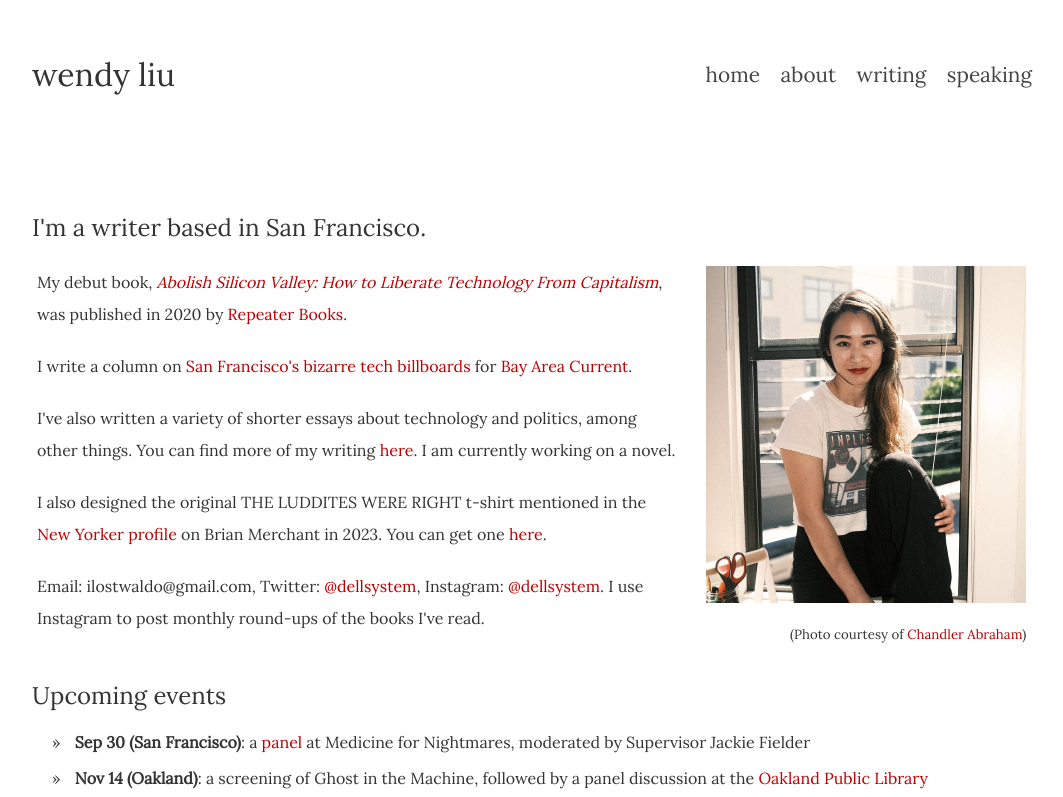
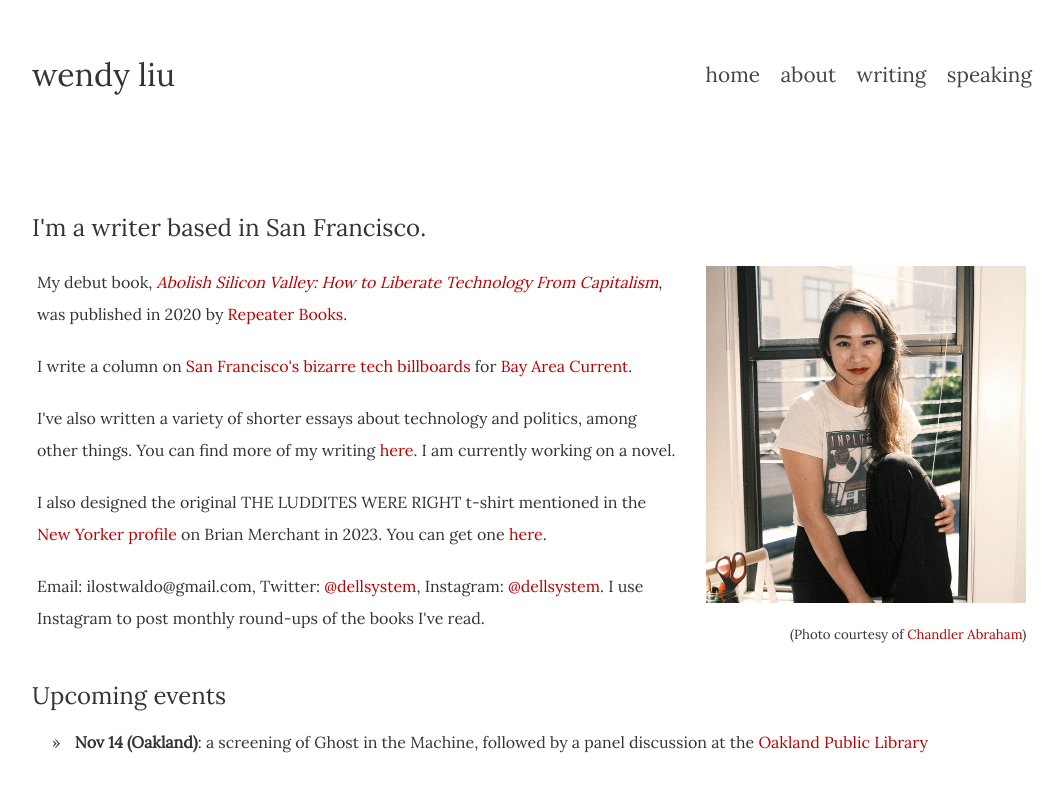
Before and after one commit to dellsystem/dellsystem.github.io, a Jekyll site: the page built from index.html, in a window 1280 px wide and 1400 px high. Shown: the top 797 px of the window, without its empty margins (108-1171 px from the left). Built offline with Jekyll 4.4.1, drawn with Linux system fonts in a browser that asks for light colours; some of the changed text lies outside the part shown.

Commit message:
Update events, writing
Added Current piece, moved Jackie event

```diff
--- a/_includes/past.html
+++ b/_includes/past.html
@@ -1,4 +1,5 @@
 <ul>
+  <li><strong>Medicine for Nightmares (September 30, 2026)</strong>: a <a href="https://www.instagram.com/p/DcSB4WkPQ6F/">panel</a> moderated by Supervisor Jackie Fielder, with Alex Hanna and Tamara Kneese</li>
   <li><strong>Bay Area Current x Tech Workers Coalition &mdash; Oakland, California (September 23, 2026)</strong>: book launch event for <a href="https://againsttecholigarchy.com/">Against Tech Oligarchy</a> by JS Tan and Clarissa Redwine, at Clio's. In person (not recorded)</li>
   <li><strong>The Left Hook with Wajahat Ali (September 10, 2026)</strong>: a Substack live conversation with Wajahat Ali and Adam Becker. <a href="https://thelefthook.substack.com/p/why-we-must-abolish-silicon-valley">Recorded</a>.</li>
   <li><strong>City Lights (August 26, 2026)</strong>: <a href="https://citylights.com/events/adrian-daub-2/">virtual book launch</a> for What Tech Calls Governing by Adrian Daub. Recorded but not yet available.</li>
--- a/_includes/recent.html
+++ b/_includes/recent.html
@@ -1,6 +1,12 @@
 <h2 id="recent">Recent writing (late 2017—present)</h2>
 
 <dl class="vertical">
+<dt>
+  <a href="https://bayareacurrent.com/the-humans-will-be-exploited/">AI Startup Launches Campaign To Exploit Humans, Ethically</a>
+</dt>
+<dd>
+    for <a href="https://bayareacurrent.com">Bay Area Current</a> (Oct 1, 2026) &mdash; on Scale's 7-figure "The Humans Stay" ad campaign
+</dd>
 <dt>
     <a href="https://www.theguardian.com/commentisfree/2026/may/24/ai-tools-thinking-human-hard-coding-writing-technology">I avoid AI tools because thinking is supposed to be hard. It’s what makes us
     human</a>
--- a/_includes/upcoming.html
+++ b/_includes/upcoming.html
@@ -1,4 +1,3 @@
 <ul>
-  <li><strong>Sep 30 (San Francisco)</strong>: a <a href="https://www.instagram.com/p/DcSB4WkPQ6F/">panel</a> at Medicine for Nightmares, moderated by Supervisor Jackie Fielder</li>
   <li><strong>Nov 14 (Oakland)</strong>: a screening of Ghost in the Machine, followed by a panel discussion at the <a href="https://oaklandlibrary.bibliocommons.com/v2/events?types=6101c2858b2801380048458b">Oakland Public Library</a></li>
 </ul>
--- a/index.html
+++ b/index.html
@@ -22,6 +22,11 @@ description: "Wendy is a writer living in San Francisco. She writes about tech b
 
 <h3>Recent appearances</h3>
 <div class="double-grid">
+  <div class="column">
+    <img src="/img/recent/scale.webp" />
+    <h4><a href="https://bayareacurrent.com/the-humans-will-be-exploited/">AI Startup Launches Campaign To Exploit Humans, Ethically</a> (Oct 1, 2026)</h4>
+    <p>I wrote for Bay Area Current about Scale AI.</p>
+  </div>
   <div class="column">
     <img src="/img/recent/thelefthook.jpeg" />
     <h4><a href="https://thelefthook.substack.com/p/why-we-must-abolish-silicon-valley">Why We Must Abolish Silicon Valley and the Technofascists (Sep 10, 2026)</a></h4>
```
